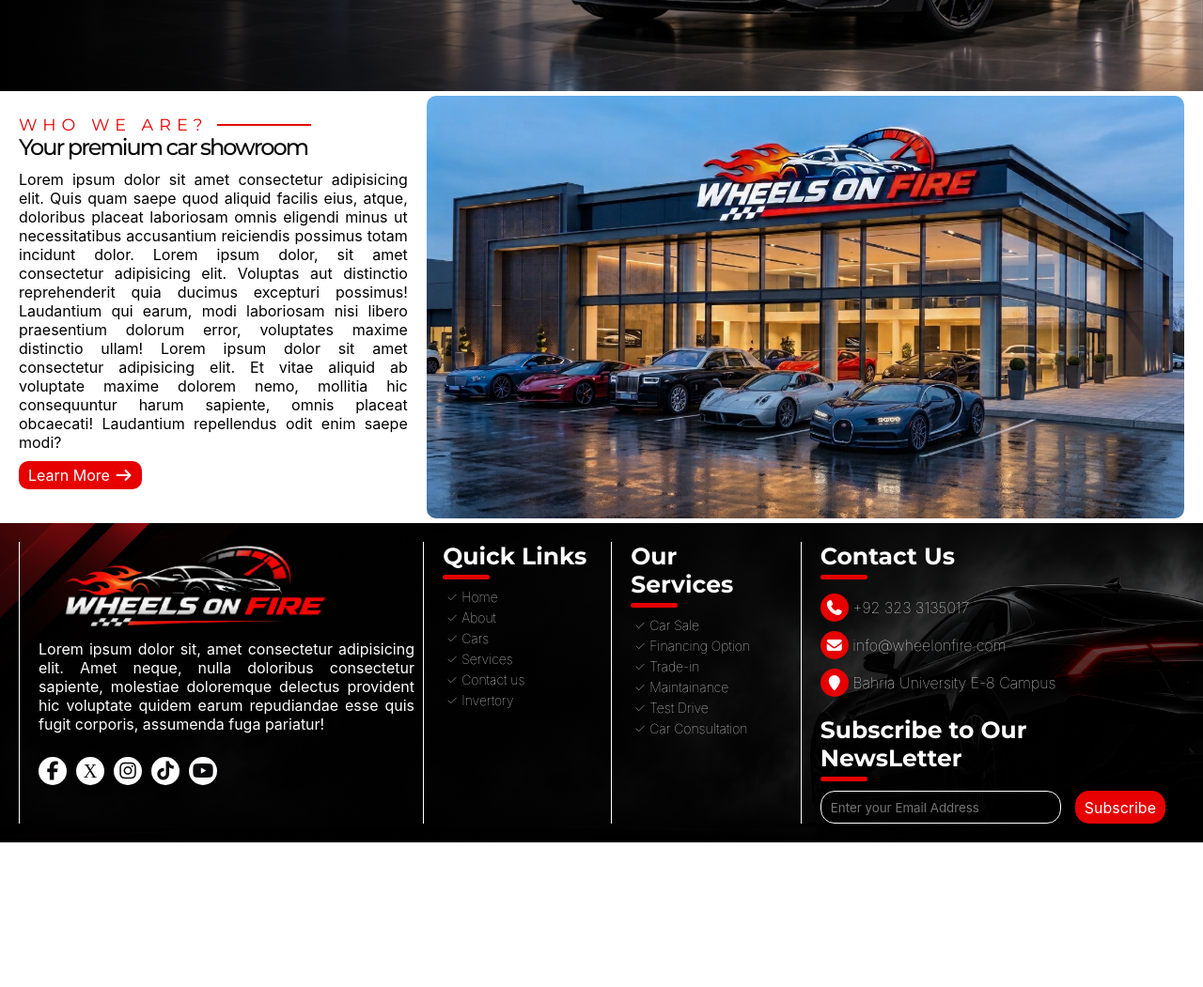
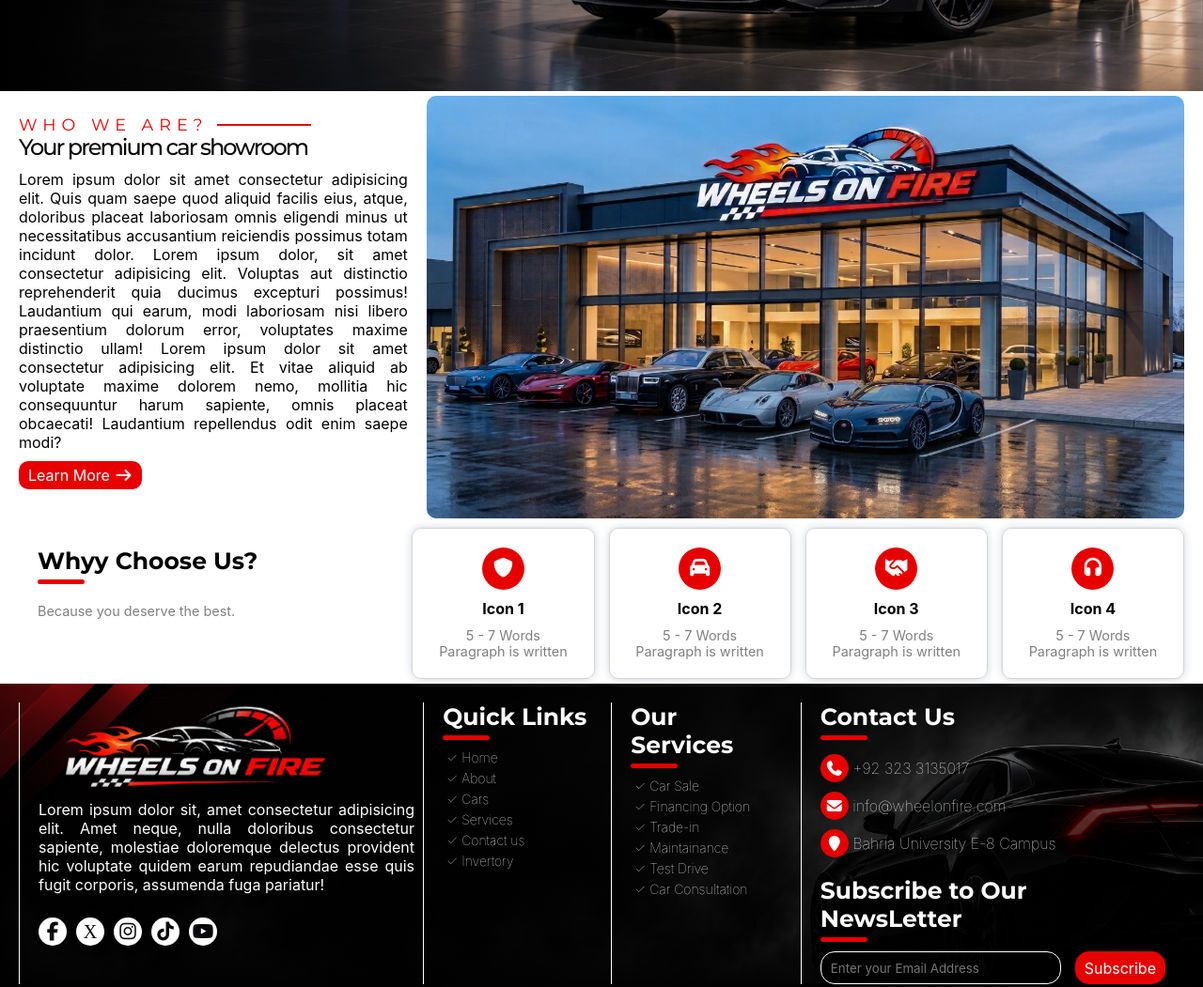
Before and after one commit to Ali-Shabraiz/wheels-on-fire, a plain HTML site: page about/index.html in a window 1280 px wide. Shown: the part 444-1495 px from the top of the page at 94% size. Before the commit the page ends 1341 px from the top, so only its background shows below. Drawn offline with Linux system fonts and the light colour scheme; files whose address does not match are found by name.

Commit message:
Why Choose Us designed

```diff
--- a/about/index.html
+++ b/about/index.html
@@ -62,7 +62,32 @@
     <img src="..\assets\site\showroom - Copy.jpg" alt="">
 </section>
 
-
+<section class="whyUs padding-20">
+    <div class="item">
+        <h3>Whyy Choose Us?</h3>
+        <p>Because you deserve the best.</p>
+    </div>
+    <div class="item">
+        <span class="icon fa fa-shield"></span>
+        <h4>Icon 1</h4>
+        <p>5 - 7 Words Paragraph is written</p>
+    </div>
+    <div class="item">
+        <span class="icon fa fa-car"></span>
+        <h4>Icon 2</h4>
+        <p>5 - 7 Words Paragraph is written</p>
+    </div>
+    <div class="item">
+        <span class="icon fa fa-handshake"></span>
+        <h4>Icon 3</h4>
+        <p>5 - 7 Words Paragraph is written</p>
+    </div>
+    <div class="item">
+        <span class="icon fa fa-headphones"></span>
+        <h4>Icon 4</h4>
+        <p>5 - 7 Words Paragraph is written</p>
+    </div>
+</section>
 
     <footer>
         <ul class="content">
--- a/css/style.css
+++ b/css/style.css
@@ -5,7 +5,7 @@
     font-family: "Inter", sans-serif;
 }
 ::selection{
-    background-color: var(--primaryColora);
+    background-color: var(--primaryColor);
 }
 :root {
     --primaryColor: #E60000;
@@ -444,6 +444,7 @@ footer .content .socialmediaicons li{
 
 }
 .imageAndForm .contactform h3,
+.whyUs h3,
 footer h3{
     font-size: 25px;
     position: relative;
@@ -451,6 +452,7 @@ footer h3{
     font-family: 'Montserrat', sans-serif;
 }
 .imageAndForm .contactform h3::after,
+.whyUs h3::after,
 footer h3::after{
     content: '';
     position: absolute;
@@ -517,3 +519,64 @@ footer .content  form input{
 .aboutUs {
     display: flex;
 }
+.whyUs{
+   width: 100%;
+    display: grid;
+    grid-template-columns: repeat(6, 1fr);
+    grid-template-rows: repeat(1, 1fr);
+    gap: 15px;
+}
+.whyUs .item{
+    padding: 10px;
+    border-radius: 10px;
+    box-shadow: 0 0 10px var(--silver);
+    padding: 20px;
+    border: 1px solid var(--silver);
+    display: flex;
+    flex-direction: column;
+    gap: 10px;
+}
+.whyUs .item:has(span.icon){
+display: flex;
+justify-content: center;
+align-items: center;
+    text-align: center;
+    align-items: center;
+}
+.whyUs .item .icon{
+    color: white;
+    background-color: var(--primaryColor);
+    width: 45px;
+    align-content: center;
+    font-size: 1.3em;
+    height: 45px;
+    border-radius: 50%;
+}
+.whyUs .item:first-child{
+    box-shadow: none;
+    border: none;
+    /* width: 1fr; */
+    grid-column: span 2 / span 2;
+}
+.whyUs .item p{
+    opacity: 0.5;
+    font-size: 0.9em;
+}
+
+
+/* .whyUs .item {
+    grid-column-start: 3;
+}
+
+.whyUs .item {
+    grid-column-start: 4;
+}
+
+.whyUs .item {
+    grid-column-start: 5;
+}
+
+.whyUs .item {
+    grid-column-start: 6;
+}
+         */
```
